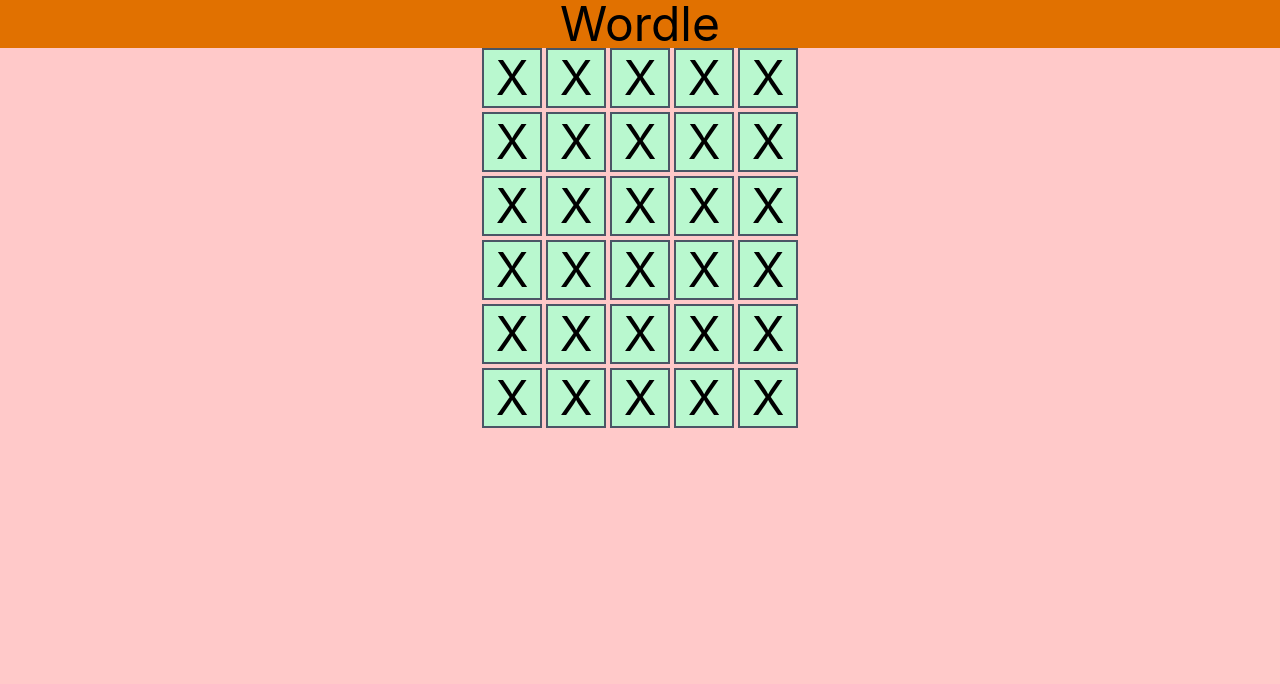
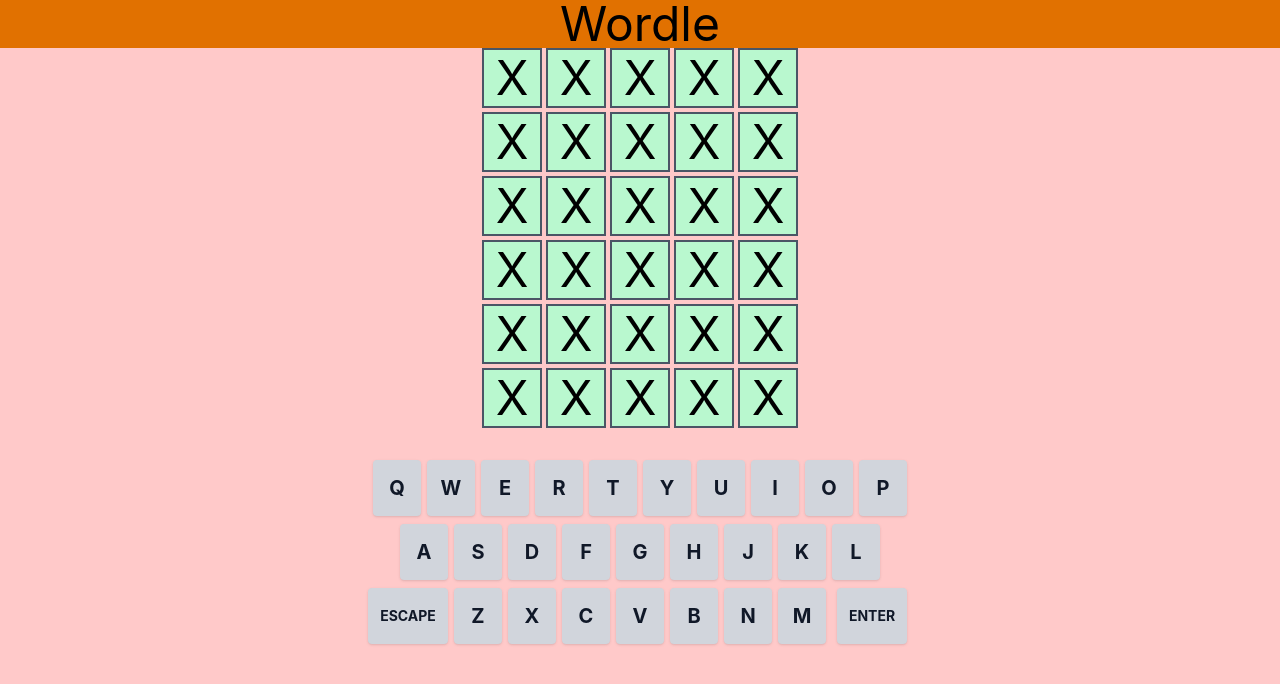
Before and after one commit to a-jadczak/wordle, a React (Vite) app: page / in a window 1280 px wide. Shown: the top 684 px of the page. Built offline with nearby package versions, Linux system fonts and the light colour scheme.

Commit message:
feat: add initial keyboard style

```diff
--- a/src/App.tsx
+++ b/src/App.tsx
@@ -1,5 +1,6 @@
 import LetterBox from './components/LetterBox';
 import GAME_CONFIG from './config/game';
+import KEYBOARD_KEYS from './constants/keyboard';
 
 function App() {
   return (
@@ -34,7 +35,36 @@ function App() {
         })}
       </div>
 
-      <div></div>
+      <div className="w-full max-w-xl mx-auto mt-8 space-y-2 px-3 text-center text-xl font-bold">
+        {KEYBOARD_KEYS.map((row) => {
+          return (
+            <div
+              key={row.join('-')}
+              className="grid justify-items-center mx-auto w-fit gap-1.5"
+              style={{
+                gridTemplateColumns: row
+                  .map((letter) => (letter.length > 1 ? '5fr' : '3fr'))
+                  .join(' '),
+              }}
+            >
+              {row.map((letter) => {
+                const isActionKey = letter.length > 1;
+
+                return (
+                  <div
+                    key={letter}
+                    className={`grid h-14 place-items-center rounded bg-gray-300 text-gray-900 shadow-sm cursor-pointer ${
+                      isActionKey ? 'px-3 text-sm' : 'w-12'
+                    }`}
+                  >
+                    {letter}
+                  </div>
+                );
+              })}
+            </div>
+          );
+        })}
+      </div>
     </main>
   );
 }
--- a/src/constants/keyboard.ts
+++ b/src/constants/keyboard.ts
@@ -1,7 +1,7 @@
-const KEYBOARD_LETTERS: string[][] = [
+const KEYBOARD_KEYS: string[][] = [
   ['Q', 'W', 'E', 'R', 'T', 'Y', 'U', 'I', 'O', 'P'],
   ['A', 'S', 'D', 'F', 'G', 'H', 'J', 'K', 'L'],
-  ['Z', 'X', 'C', 'V', 'B', 'N', 'M'],
+  ['ESCAPE', 'Z', 'X', 'C', 'V', 'B', 'N', 'M', 'ENTER'],
 ];
 
-export default KEYBOARD_LETTERS;
+export default KEYBOARD_KEYS;
```
